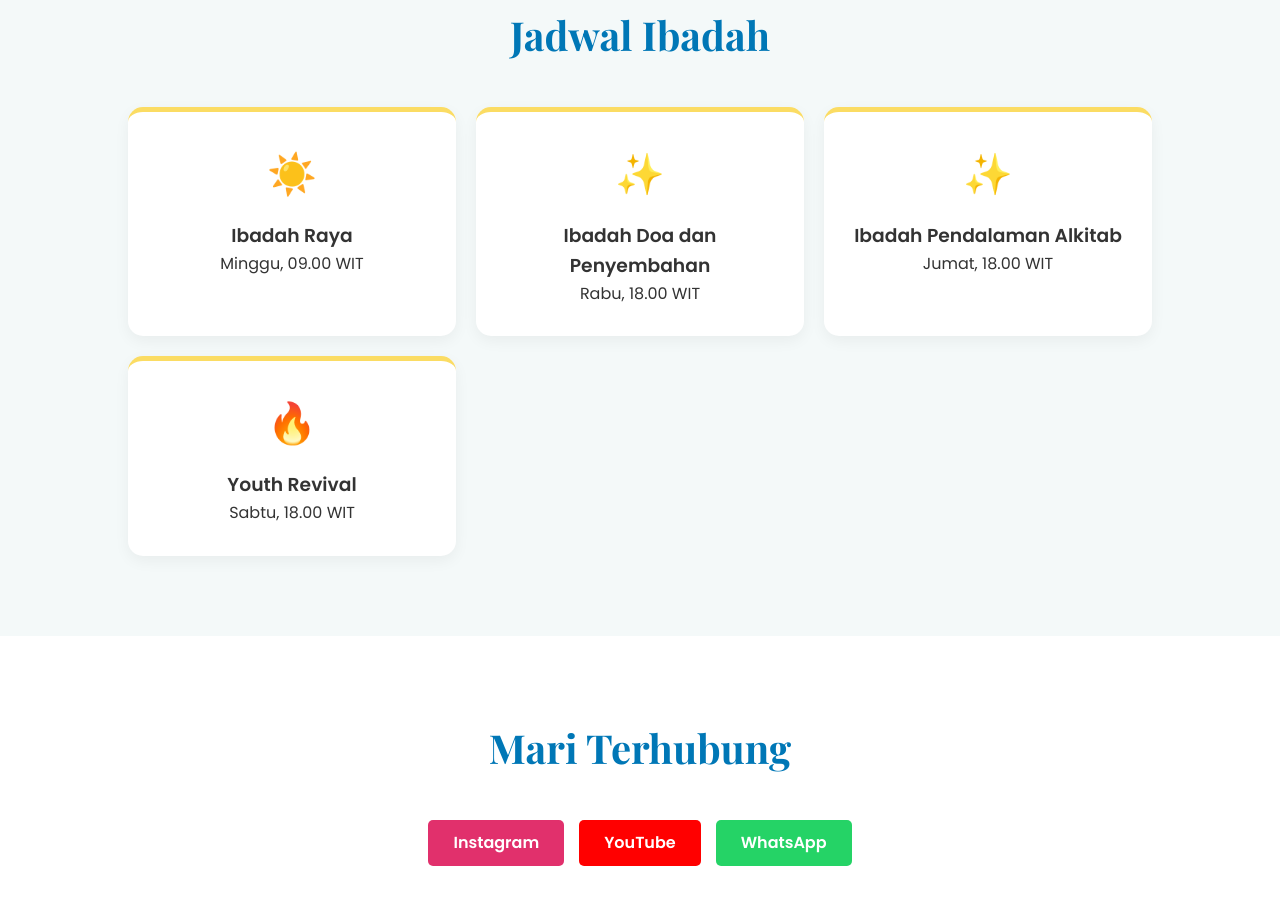
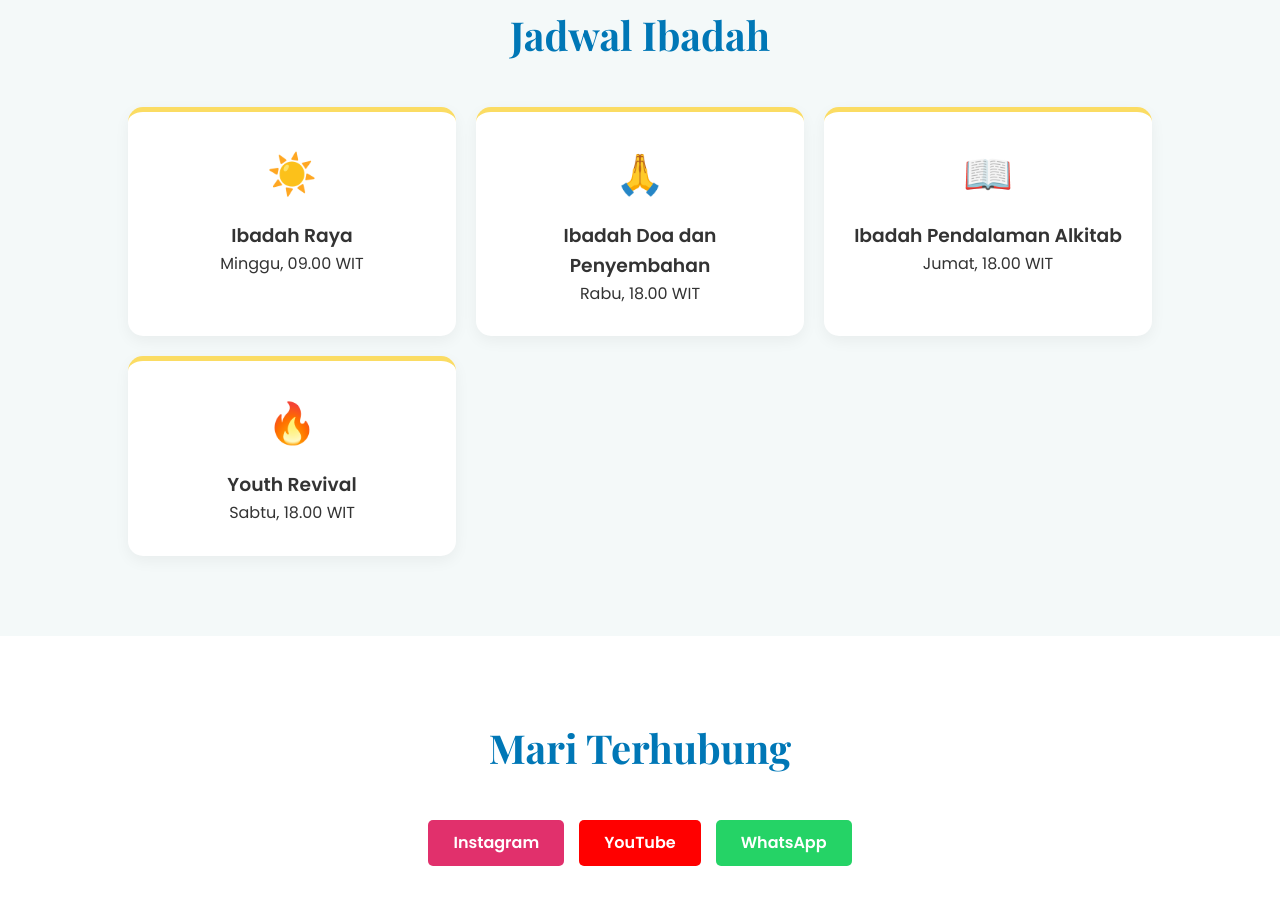
Before and after one commit to HiroVoid01/Website-Gereja, a plain HTML site: page index.html in a window 1280 px wide. Shown: the part 1721-2625 px from the top of the page. Drawn offline with nearby package versions, Linux system fonts and the light colour scheme.

Commit message:
Add files via upload

```diff
--- a/index.html
+++ b/index.html
@@ -55,12 +55,12 @@
                     <p>Minggu, 09.00 WIT</p>
                 </div>
                 <div class="schedule-card">
-                    <div class="card-icon">✨</div>
+                    <div class="card-icon">🙏</div>
                     <h3>Ibadah Doa dan Penyembahan</h3>
                     <p>Rabu, 18.00 WIT</p>
                 </div>
                  <div class="schedule-card">
-                    <div class="card-icon">✨</div>
+                    <div class="card-icon">📖</div>
                     <h3>Ibadah Pendalaman Alkitab</h3>
                     <p>Jumat, 18.00 WIT</p>
                 </div>
```
